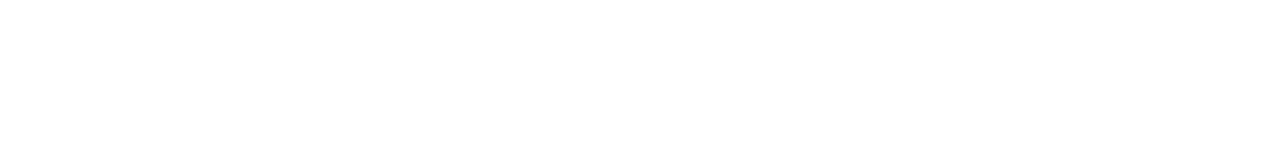
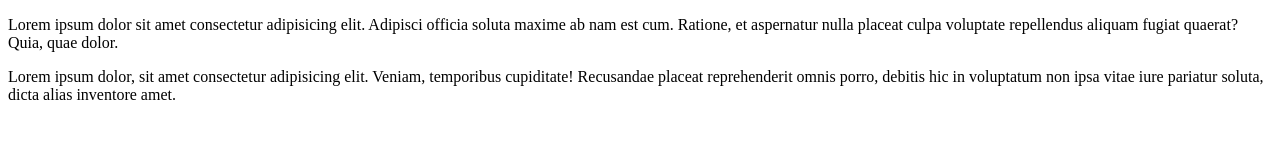
Before and after one commit to VISHAl-YAD/WevDevelopment, a plain HTML site: page html-boilerplate/index.html in a window 1280 px wide. Drawn offline with Linux system fonts and the light colour scheme.

Commit message:
Working with Text | (<p> paragraph

```diff
--- a/html-boilerplate/index.html
+++ b/html-boilerplate/index.html
@@ -6,6 +6,9 @@
         <title>My First Webpage</title>
     </head>
     <body>
+        <p>Lorem ipsum dolor sit amet consectetur adipisicing elit. Adipisci officia soluta maxime ab nam est cum. Ratione, et aspernatur nulla placeat culpa voluptate repellendus aliquam fugiat quaerat? Quia, quae dolor.</p>
+
+        <p>Lorem ipsum dolor, sit amet consectetur adipisicing elit. Veniam, temporibus cupiditate! Recusandae placeat reprehenderit omnis porro, debitis hic in voluptatum non ipsa vitae iure pariatur soluta, dicta alias inventore amet.</p>
 
     </body>
 
```
